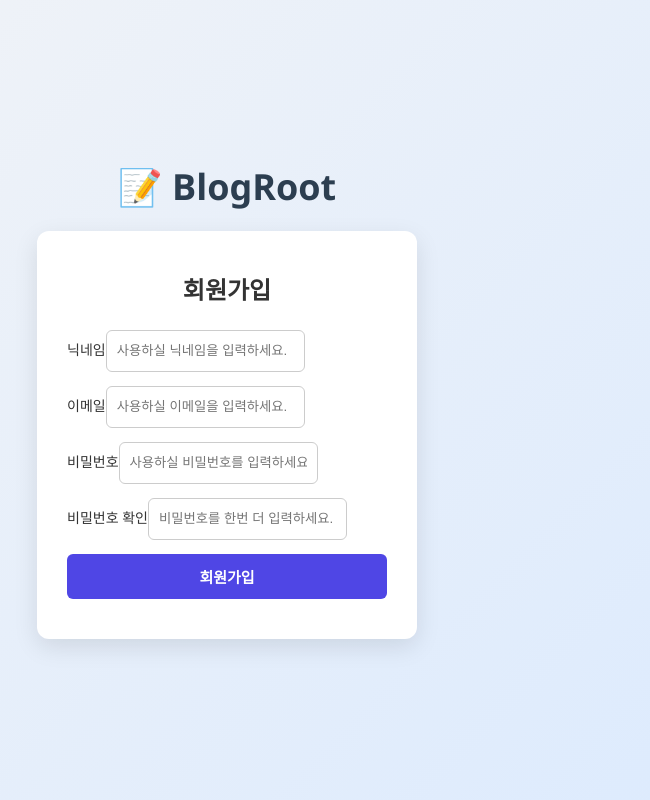
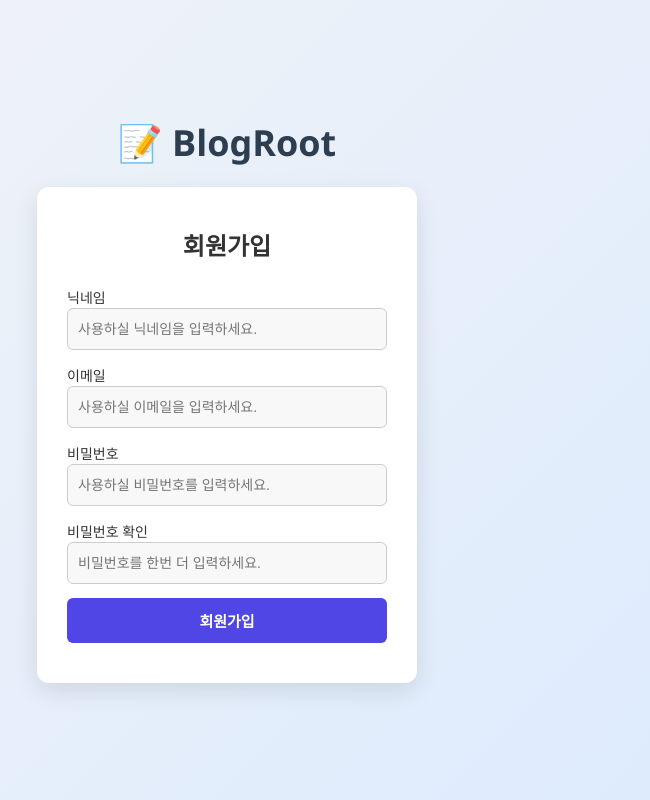
Before and after one commit to ahnbyeongwoo/blog_project, a Vue app: page /signup in a window 1280 px wide. Shown: the whole page, without its empty margins (413-1063 px from the left). Built offline with nearby package versions, Linux system fonts and the light colour scheme.

Commit message:
edit signup

```diff
--- a/src/components/SignUp.vue
+++ b/src/components/SignUp.vue
@@ -127,11 +127,15 @@ body {
 
 #signup-form input[type="text"],
 #signup-form input[type="password"] {
+  width: 100%;
   height: 42px;
   padding: 10px;
+  border: 1.5px solid #ccc;
   border-radius: 6px;
-  border: 1.5px solid #ccc;
-  transition: border 0.3s, box-shadow 0.3s;
+  background-color: #f8f8f8;
+  font-size: 14px;
+  box-sizing: border-box;
+  transition: border 0.2s, box-shadow 0.2s;
 }
 
 #signup-form input[type="text"]:focus,
```
